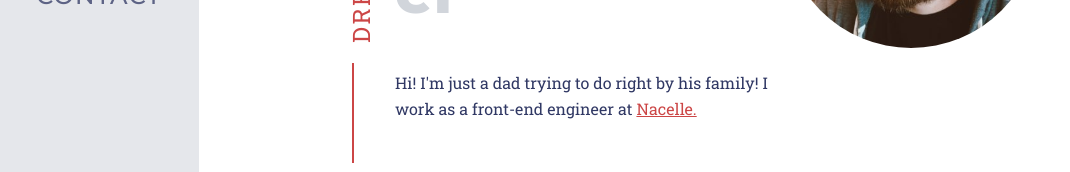
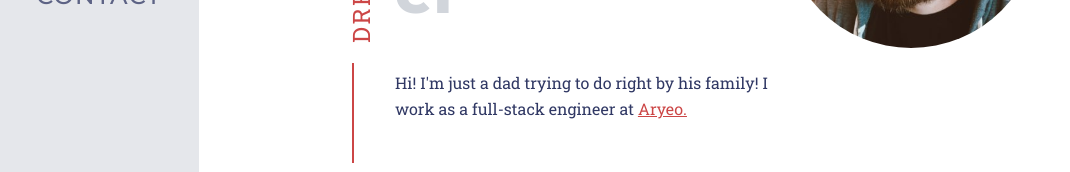
Before and after one commit to drewclem/drewclem.github.io, a SvelteKit app: page / in a window 1280 px wide. Shown: the part 336-508 px from the top of the page, without its empty margins (1-1071 px from the left). Built offline with nearby package versions, Linux system fonts and the light colour scheme.

Commit message:
Nacelle -> Aryeo

```diff
--- a/src/routes/+page.svelte
+++ b/src/routes/+page.svelte
@@ -37,13 +37,11 @@
 
 				<p class="leading-relaxed text-blue-900 md:w-4/5">
 					Hi<span class="lg:hidden">, I'm Drew Clements</span>! I'm just a dad trying to do right by
-					his family! I work as a front-end engineer at
+					his family! I work as a full-stack engineer at
 
 					<a
 						class="text-red-500 underline"
-						href="https://nacelle.com"
-						target="_blank"
-						rel="noopener no referrer">Nacelle.</a
+						href="https://aryeo.com">Aryeo.</a
 					>
 				</p>
 			</div>
```
